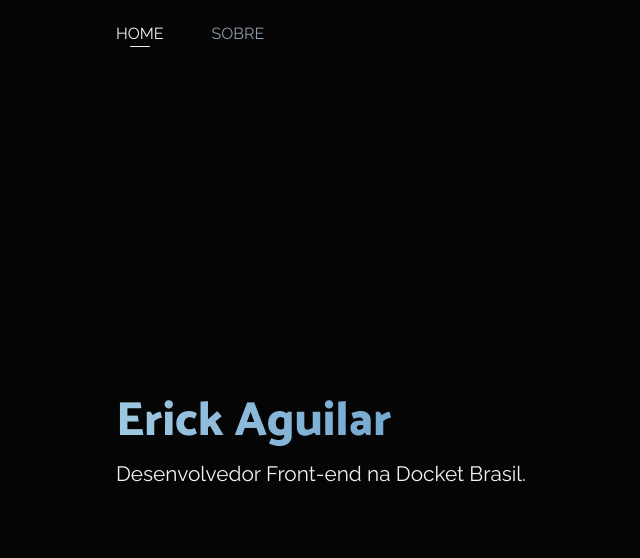
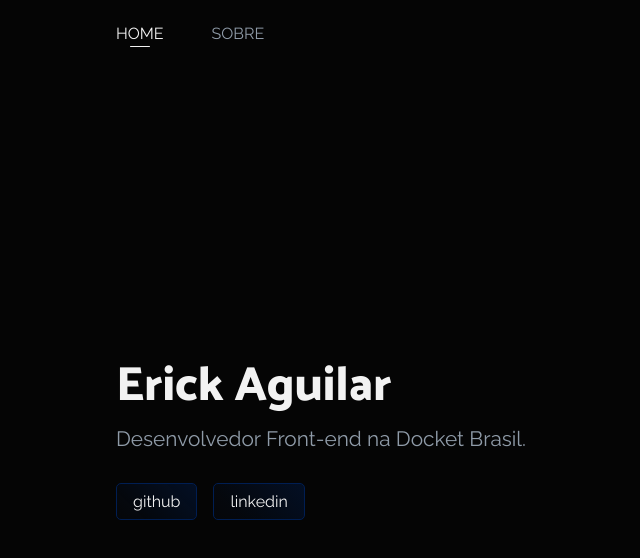
Before and after one commit to ericksvaguilar/portfolio, a Next.js app: page / in a window 1280 px wide. Shown: the top 558 px of the page, without its empty margins (198-838 px from the left). Built offline with nearby package versions, Linux system fonts and the light colour scheme.

Commit message:
:sparkles: add social media links

```diff
--- a/pages/index.jsx
+++ b/pages/index.jsx
@@ -1,3 +1,4 @@
+import { motion } from 'framer-motion';
 import Head from 'next/head';
 
 import styles from 'styles/pages/home.module.scss';
@@ -14,6 +15,30 @@ const Home = () => (
 				<p className={styles.description}>
 					Desenvolvedor Front-end na Docket Brasil.
 				</p>
+				<ul className={styles.linkList}>
+					<li>
+						<motion.a
+							whileHover={{ scale: 1.1 }}
+							whileTap={{ scale: 0.9 }}
+							href="https://github.com/ericksvaguilar"
+							target="_blank"
+							rel="noopener noreferrer"
+						>
+							GitHub
+						</motion.a>
+					</li>
+					<li>
+						<motion.a
+							whileHover={{ scale: 1.1 }}
+							whileTap={{ scale: 0.9 }}
+							href="https://www.linkedin.com/in/aguilar-erick/"
+							target="_blank"
+							rel="noopener noreferrer"
+						>
+							LinkedIn
+						</motion.a>
+					</li>
+				</ul>
 			</section>
 		</div>
 	</>
--- a/styles/pages/home.module.scss
+++ b/styles/pages/home.module.scss
@@ -11,21 +11,29 @@
 	h1 {
 		font-weight: 800;
 		font-size: 3rem;
-		background: gradients.$blue;
-
-		background-clip: text;
-		-webkit-background-clip: text;
-		-webkit-text-fill-color: transparent;
-
-		&::selection {
-			background-clip: initial;
-			-webkit-background-clip: initial;
-			-webkit-text-fill-color: initial;
-		}
 	}
 
 	.description {
 		font-size: 1.3rem;
-		color: colors.$white;
+	}
+
+	.linkList {
+		list-style: none;
+		margin-top: 2rem;
+		display: flex;
+		gap: 1rem;
+
+		a {
+			color: colors.$white;
+			display: inline-block;
+			text-transform: lowercase;
+			text-decoration: none;
+			padding: 0.5rem 1rem;
+			border-radius: 5px;
+			user-select: none;
+			border: 1px solid colors.$subnautical;
+			background: colors.$subnautical;
+			background: gradients.$subnautical;
+		}
 	}
 }
--- a/styles/variables/_colors.scss
+++ b/styles/variables/_colors.scss
@@ -1,5 +1,6 @@
 $dark-tone-ink: #050505;
 $dire-wolf: #272727;
+$subnautical: #001e53;
 $lost-at-sea: #8f9ba8;
 $overcast: #6ca3cc;
 $legacy-blue: #9fc8e2;
--- a/styles/variables/_gradients.scss
+++ b/styles/variables/_gradients.scss
@@ -6,3 +6,12 @@ $blue: linear-gradient(
 	colors.$overcast 50%,
 	colors.$legacy-blue 100%
 );
+
+$subnautical: linear-gradient(
+	45deg,
+	rgba(0 30 83 / 5%) 0%,
+	rgba(0 30 83 / 10%) 25%,
+	rgba(0 30 83 / 20%) 50%,
+	rgba(0 30 83 / 30%) 75%,
+	rgba(0 30 83 / 40%) 100%
+);
```
